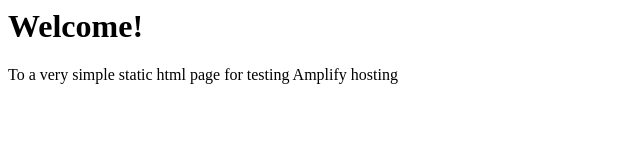
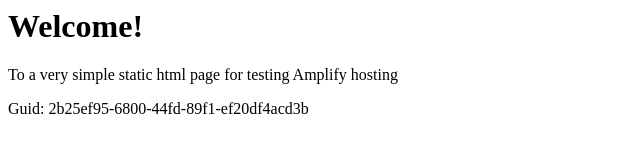
Before and after one commit to aws-aemilia-gru/Github-PR-Commit-Integration-Test-DoNotTouch-GitHubAutoBuildCanaryTest-v1-preprod-sa-east-1, a website: page src/index.html in a window 1280 px wide. Shown: the whole page, without its empty margins (0-640 px from the left). Drawn offline with Linux system fonts and the light colour scheme.

Commit message:
commit from integ tests

```diff
--- a/src/index.html
+++ b/src/index.html
@@ -1,3 +1,5 @@
+
+
 <html lang="en">
 
 <head>
@@ -10,6 +12,6 @@
 <body>
     <h1>Welcome!</h1>
     <p>To a very simple static html page for testing Amplify hosting</p>
-</body>
+    <p>Guid: 2b25ef95-6800-44fd-89f1-ef20df4acd3b</p></body>
 
 </html>
```
